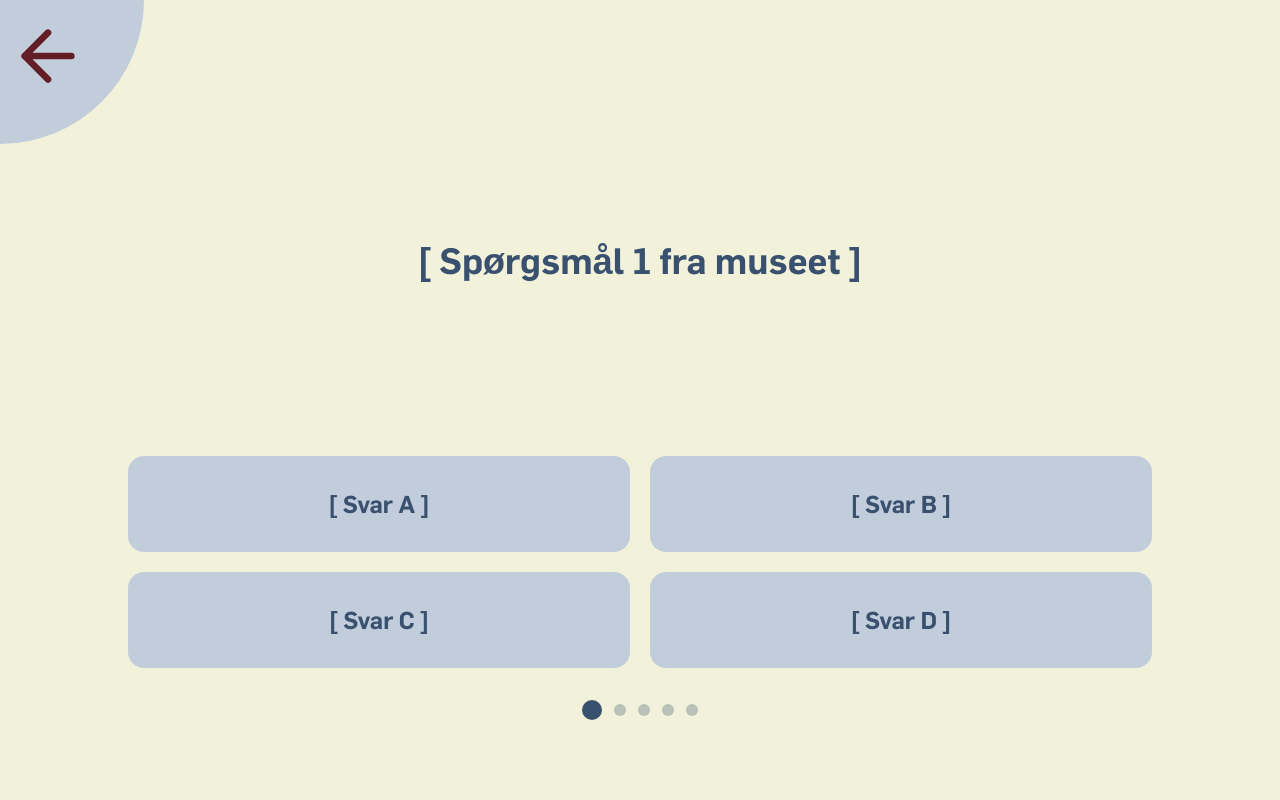
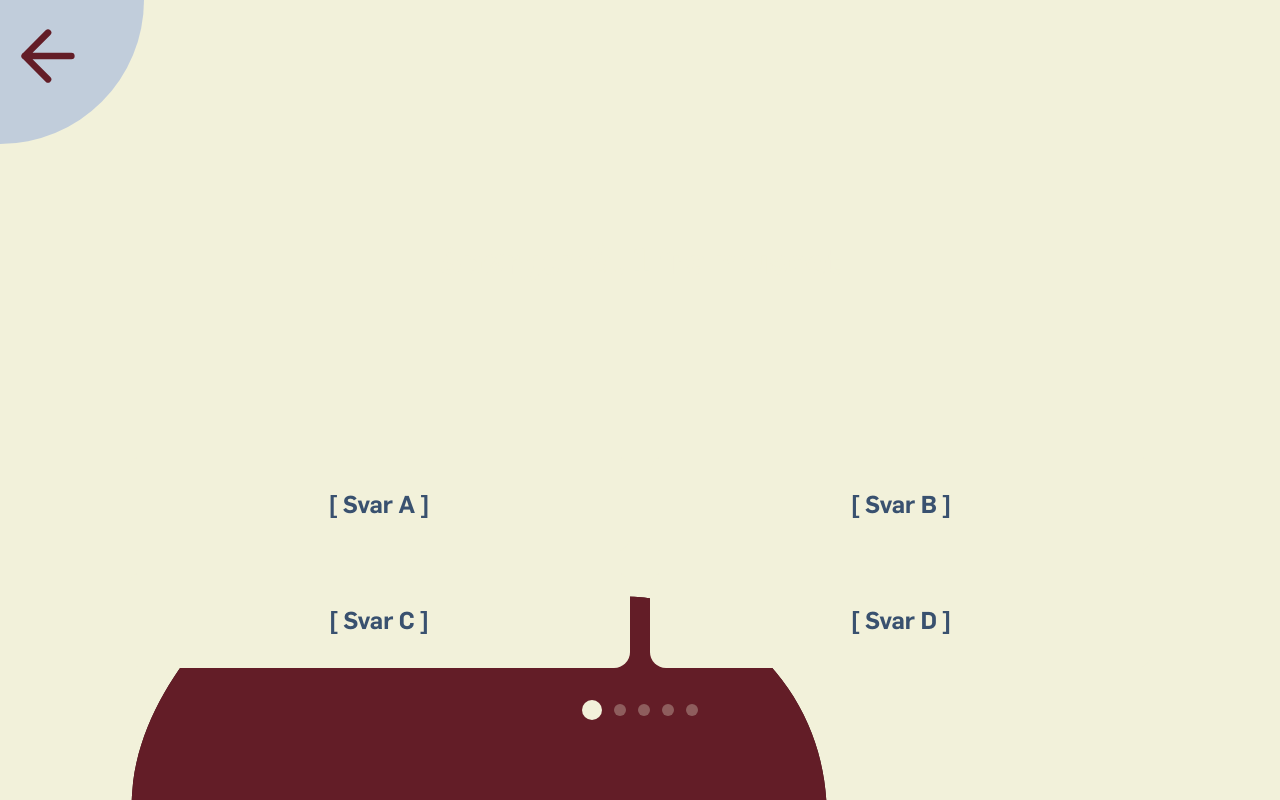
Before and after one commit to Trier77/steno-blod2, a React (Vite) app: page /quiz in a window 1280 px wide. Built offline with nearby package versions, Linux system fonts and the light colour scheme.

Commit message:
Enlarge og minimize på quizbutton

```diff
--- a/package.json
+++ b/package.json
@@ -13,6 +13,7 @@
   },
   "dependencies": {
     "@tailwindcss/vite": "^4.3.0",
+    "framer-motion": "^12.40.0",
     "react": "^19.2.6",
     "react-dom": "^19.2.6",
     "react-router": "^7.15.1",
--- a/src/App.jsx
+++ b/src/App.jsx
@@ -1,18 +1,87 @@
+import { useState } from "react";
 import { Route, Routes } from "react-router";
 import { LanguageProvider } from "./context/LanguageContext";
+import { BlobProvider, useBlob } from "./context/BlobContext.jsx";
 import StartSide from "./pages/StartSide";
 import Quiz from "./pages/Quiz";
 import VideoPage from "./pages/VideoPage";
 import "./App.css";
 
-function App() {
+const BLOB_BOTTOM_LEFT = `
+  M32.7,-50.8C45.8,-42.5,62,-39.1,65.1,-30.3C68.2,-21.5,58.1,-7.3,51.7,4.4C45.2,16,42.3,25.1,36.8,32.6C31.4,40,23.3,45.8,14.3,48.2C5.4,50.7,-4.5,49.6,-13.5,46.7C-22.5,43.7,-30.7,38.7,-32.9,31.3C-35.2,23.8,-31.4,13.9,-34.9,3.7C-38.5,-6.5,-49.4,-17,-52.5,-29.6C-55.5,-42.2,-50.8,-57,-40.7,-66.6C-30.7,-76.2,-15.4,-80.7,-2.8,-76.4C9.8,-72.1,19.7,-59,32.7,-50.8Z
+`;
+
+const EXPAND_SCALE = 50 / 8;
+
+function PersistentQuizBlob() {
+  const { expanded } = useBlob();
+
   return (
-    <LanguageProvider>
+    <div
+      style={{
+        position: "fixed",
+        inset: 0,
+        pointerEvents: "none",
+        zIndex: expanded ? 5 : 2,
+        overflow: "hidden",
+      }}
+    >
+      <svg
+        viewBox="0 0 1920 1080"
+        xmlns="http://www.w3.org/2000/svg"
+        style={{
+          width: "100%",
+          height: "100%",
+          display: "block",
+          overflow: "visible",
+        }}
+      >
+        <g transform="translate(600 1150) scale(8) rotate(110)">
+          <path
+            d={BLOB_BOTTOM_LEFT}
+            fill="#3d1118"
+            style={{
+              transformOrigin: "center",
+              transformBox: "fill-box",
+              transition: "transform 1.5s ease-in-out",
+              transform: expanded ? `scale(${EXPAND_SCALE})` : "scale(1)",
+            }}
+          />
+          <path
+            d={BLOB_BOTTOM_LEFT}
+            fill="#631d27"
+            style={{
+              transformOrigin: "center",
+              transformBox: "fill-box",
+              transition: "transform 1.5s ease-in-out",
+              transform: expanded ? `scale(${EXPAND_SCALE})` : "scale(1)",
+            }}
+          />
+        </g>
+      </svg>
+    </div>
+  );
+}
+
+function AppInner() {
+  return (
+    <div style={{ position: "relative", width: "100vw", height: "100vh" }}>
+      <PersistentQuizBlob />
       <Routes>
         <Route path="/" element={<StartSide />} />
         <Route path="/quiz" element={<Quiz />} />
         <Route path="/video/:id" element={<VideoPage />} />
       </Routes>
+    </div>
+  );
+}
+
+function App() {
+  return (
+    <LanguageProvider>
+      <BlobProvider>
+        <AppInner />
+      </BlobProvider>
     </LanguageProvider>
   );
 }
--- /dev/null
+++ b/src/context/BlobContext.jsx
@@ -0,0 +1,16 @@
+import { createContext, useContext, useState } from "react";
+
+const BlobContext = createContext(null);
+
+export function BlobProvider({ children }) {
+  const [expanded, setExpanded] = useState(false);
+  return (
+    <BlobContext.Provider value={{ expanded, setExpanded }}>
+      {children}
+    </BlobContext.Provider>
+  );
+}
+
+export function useBlob() {
+  return useContext(BlobContext);
+}
--- a/src/pages/Quiz.jsx
+++ b/src/pages/Quiz.jsx
@@ -1,8 +1,10 @@
 import { useState, useEffect } from "react";
 import { useNavigate } from "react-router";
 import { useLanguage } from "../context/LanguageContext";
+import { useBlob } from "../context/BlobContext.jsx";
 import translations from "../../translations";
 import BackButton from "../components/BackButton";
+import { motion } from "framer-motion";
 
 const STORAGE_KEY = "museum_quiz_scores";
 const ATTEMPTS_KEY = "museum_quiz_attempts";
@@ -81,11 +83,6 @@ if (typeof document !== "undefined" && !document.getElementById("quiz-style")) {
   const s = document.createElement("style");
   s.id = "quiz-style";
   s.textContent = `
-    @keyframes fadeSlideUp {
-      from { opacity: 0; transform: translateY(18px); }
-      to   { opacity: 1; transform: translateY(0); }
-    }
-    .fade-slide-up { animation: fadeSlideUp 0.6s ease forwards; }
     @keyframes heartbeat {
       0%   { transform: scale(1); }
       14%  { transform: scale(1.06); }
@@ -99,6 +96,15 @@ if (typeof document !== "undefined" && !document.getElementById("quiz-style")) {
   document.head.appendChild(s);
 }
 
+const fadeUp = {
+  hidden: { opacity: 0, y: 22 },
+  visible: (delay = 0) => ({
+    opacity: 1,
+    y: 0,
+    transition: { duration: 0.55, ease: [0.4, 0, 0.2, 1], delay },
+  }),
+};
+
 const SCREEN_QUESTION = "question";
 const SCREEN_EXPLANATION = "explanation";
 const SCREEN_RESULTS = "results";
@@ -106,6 +112,7 @@ const SCREEN_RESULTS = "results";
 function Quiz() {
   const navigate = useNavigate();
   const { language } = useLanguage();
+  const { setExpanded } = useBlob();
   const t = translations[language].quiz;
 
   const [screen, setScreen] = useState(SCREEN_QUESTION);
@@ -118,10 +125,17 @@ function Quiz() {
   const [stats, setStats] = useState(null);
   const [showQuitDialog, setShowQuitDialog] = useState(false);
   const [quitVisible, setQuitVisible] = useState(false);
+  const [contentVisible, setContentVisible] = useState(false);
 
   const question = t.questions[currentQ];
   const isActiveQuiz =
     screen === SCREEN_QUESTION || screen === SCREEN_EXPLANATION;
+
+  // Fade content in after blob has had time to expand
+  useEffect(() => {
+    const id = setTimeout(() => setContentVisible(true), 400);
+    return () => clearTimeout(id);
+  }, []);
 
   const transitionTo = (nextScreen) => {
     setFadeIn(false);
@@ -129,6 +143,13 @@ function Quiz() {
       setScreen(nextScreen);
       setFadeIn(true);
     }, 300);
+  };
+
+  const navigateHome = () => {
+    // Fade content out, shrink blob, then navigate
+    setContentVisible(false);
+    setExpanded(false);
+    setTimeout(() => navigate("/"), 1600);
   };
 
   const handleAnswer = (index) => {
@@ -173,7 +194,7 @@ function Quiz() {
       setShowQuitDialog(true);
       setTimeout(() => setQuitVisible(true), 10);
     } else {
-      navigate("/");
+      navigateHome();
     }
   };
 
@@ -181,7 +202,7 @@ function Quiz() {
     setQuitVisible(false);
     setTimeout(() => {
       setShowQuitDialog(false);
-      navigate("/");
+      navigateHome();
     }, 300);
   };
 
@@ -192,28 +213,36 @@ function Quiz() {
 
   const getOptionStyle = (index) => {
     if (selectedAnswer === null) {
-      return "bg-museum-blue text-primary hover:bg-museum-blue/80";
+      return "bg-museum-cream text-primary hover:opacity-90";
     }
     if (!showCorrect) {
       if (index === selectedAnswer) return "bg-primary text-museum-cream";
-      return "bg-museum-blue text-primary opacity-50";
+      return "bg-museum-cream text-primary opacity-40";
     }
     if (index === question.correct) return "bg-green-600 text-white";
     if (index === selectedAnswer && !wasCorrect)
-      return "bg-museum-crimson text-museum-cream";
-    return "bg-museum-blue text-primary opacity-50";
+      return "bg-primary text-museum-cream opacity-80";
+    return "bg-museum-cream text-primary opacity-30";
   };
 
   return (
-    <div className="w-screen h-screen bg-museum-cream flex flex-col overflow-hidden select-none font-flama">
+    // Transparent background — the persistent blob from App.jsx is the background
+    <div
+      className="w-screen h-screen flex flex-col overflow-hidden select-none font-flama"
+      style={{
+        backgroundColor: "transparent",
+        position: "relative",
+        zIndex: 6,
+      }}
+    >
       <BackButton onClick={handleBackAttempt} />
 
       {/* Quit dialog */}
       {showQuitDialog && (
         <div
-          className="absolute inset-0 z-40 flex items-center justify-center"
+          className="fixed inset-0 z-50 flex items-center justify-center"
           style={{
-            backgroundColor: `rgba(0,0,0,${quitVisible ? 0.4 : 0})`,
+            backgroundColor: `rgba(0,0,0,${quitVisible ? 0.5 : 0})`,
             transition: "background-color 0.3s ease",
           }}
         >
@@ -234,13 +263,14 @@ function Quiz() {
             <div className="flex flex-col gap-4 w-full">
               <button
                 onClick={handleConfirmQuit}
-                className="w-full bg-museum-crimson text-museum-cream font-semibold text-2xl rounded-full py-5"
+                className="w-full bg-primary text-museum-cream font-semibold text-2xl rounded-full py-5"
               >
                 {t.quitConfirm}
               </button>
               <button
                 onClick={handleCancelQuit}
-                className="w-full bg-museum-blue text-primary font-semibold text-2xl rounded-full py-5"
+                className="w-full text-museum-cream font-semibold text-2xl rounded-full py-5"
+                style={{ backgroundColor: "#631d27" }}
               >
                 {t.quitCancel}
               </button>
@@ -253,47 +283,61 @@ function Quiz() {
       <div
         className="flex flex-col flex-1 px-32 py-16"
         style={{
-          opacity: fadeIn ? 1 : 0,
-          transform: fadeIn ? "translateY(0)" : "translateY(16px)",
-          transition: "opacity 0.3s ease, transform 0.3s ease",
+          opacity: contentVisible && fadeIn ? 1 : 0,
+          transform:
+            contentVisible && fadeIn ? "translateY(0)" : "translateY(16px)",
+          transition: "opacity 0.4s ease, transform 0.4s ease",
         }}
       >
         {/* QUESTION */}
         {screen === SCREEN_QUESTION && (
           <div className="flex flex-col h-full">
-            {/* Question */}
             <div className="flex-1 flex items-center justify-center px-16">
-              <h2 className="text-primary text-4xl font-semibold text-center leading-snug">
+              <motion.h2
+                className="text-museum-cream text-4xl font-semibold text-center leading-snug"
+                variants={fadeUp}
+                initial="hidden"
+                animate="visible"
+                custom={0.1}
+              >
                 {question.question}
-              </h2>
+              </motion.h2>
             </div>
 
-            {/* 2x2 options grid */}
             <div className="grid grid-cols-2 gap-5 mb-8">
               {question.options.map((option, i) => (
-                <button
+                <motion.button
                   key={i}
+                  variants={fadeUp}
+                  initial="hidden"
+                  animate="visible"
+                  custom={0.2 + i * 0.1}
                   onClick={() => handleAnswer(i)}
                   className={`rounded-2xl px-8 py-8 font-semibold text-2xl text-center transition-all duration-500 ${getOptionStyle(i)}`}
                 >
                   {option}
-                </button>
+                </motion.button>
               ))}
             </div>
 
-            {/* Progress dots */}
-            <div className="flex items-center justify-center gap-3 mb-4">
+            <motion.div
+              className="flex items-center justify-center gap-3 mb-4"
+              variants={fadeUp}
+              initial="hidden"
+              animate="visible"
+              custom={0.6}
+            >
               {t.questions.map((_, i) => (
                 <div
                   key={i}
-                  className={`rounded-full bg-primary transition-all duration-300 ${
+                  className={`rounded-full bg-museum-cream transition-all duration-300 ${
                     i === currentQ
                       ? "w-5 h-5 opacity-100"
                       : "w-3 h-3 opacity-30"
                   }`}
                 />
               ))}
-            </div>
+            </motion.div>
           </div>
         )}
 
@@ -301,16 +345,16 @@ function Quiz() {
         {screen === SCREEN_EXPLANATION && (
           <div className="flex flex-col items-center justify-between h-full">
             <div className="flex-1 flex flex-col items-center justify-center gap-10 px-16">
-              <span className="text-primary text-6xl font-semibold">
+              <span className="text-museum-cream text-6xl font-semibold">
                 {wasCorrect ? t.correctLabel : t.wrongLabel}
               </span>
-              <p className="text-primary/80 text-3xl text-center leading-relaxed font-light">
+              <p className="text-museum-cream/80 text-3xl text-center leading-relaxed font-light">
                 {question.explanation}
               </p>
             </div>
             <button
               onClick={handleNext}
-              className="bg-museum-crimson text-museum-cream font-semibold text-2xl rounded-full px-16 py-5 mb-4 hover:opacity-90 transition-opacity duration-200"
+              className="bg-museum-cream text-primary font-semibold text-2xl rounded-full px-16 py-5 mb-4 hover:opacity-90 transition-opacity duration-200"
             >
               {currentQ + 1 >= t.questions.length ? t.resultsTitle : t.nextBtn}
             </button>
@@ -325,7 +369,7 @@ function Quiz() {
             stats={stats}
             t={t}
             onPlayAgain={handlePlayAgain}
-            onHome={() => navigate("/")}
+            onHome={navigateHome}
           />
         )}
       </div>
@@ -350,16 +394,24 @@ function ResultsScreen({ score, total, stats, t, onPlayAgain, onHome }) {
 
   return (
     <div className="flex flex-col items-center justify-between h-full px-16 pt-12 pb-10">
-      {/* Two cards side by side */}
       <div className="flex gap-10 w-full flex-1 mb-10">
-        {/* Score card */}
-        <div className="flex-1 bg-museum-blue/40 rounded-3xl flex flex-col items-center justify-center gap-4">
-          <h2 className="text-primary text-4xl font-semibold fade-slide-up">
+        <div
+          className="flex-1 rounded-3xl flex flex-col items-center justify-center gap-4"
+          style={{ backgroundColor: "rgba(242,241,218,0.15)" }}
+        >
+          <h2
+            className="text-museum-cream text-4xl font-semibold"
+            style={{ animation: "fadeSlideUp 0.6s ease forwards" }}
+          >
             {t.resultsHeading}
           </h2>
           <p
-            className="text-primary font-semibold leading-none fade-slide-up"
-            style={{ fontSize: "8rem", animationDelay: "100ms", opacity: 0 }}
+            className="text-museum-cream font-semibold leading-none"
+            style={{
+              fontSize: "8rem",
+              animation: "fadeSlideUp 0.6s ease 100ms forwards",
+              opacity: 0,
+            }}
           >
             {animatedScore}
             <span className="opacity-30" style={{ fontSize: "4rem" }}>
@@ -368,28 +420,30 @@ function ResultsScreen({ score, total, stats, t, onPlayAgain, onHome }) {
           </p>
         </div>
 
-        {/* Percentile card */}
         <div
-          className="flex-1 bg-museum-blue/40 rounded-3xl flex flex-col items-center justify-center gap-4"
+          className="flex-1 rounded-3xl flex flex-col items-center justify-center gap-4"
           style={{
+            backgroundColor: "rgba(242,241,218,0.15)",
             opacity: showPercentile ? 1 : 0,
             transform: showPercentile ? "translateY(0)" : "translateY(20px)",
             transition: "opacity 0.7s ease, transform 0.7s ease",
           }}
         >
-          <p className="text-primary text-3xl font-light text-center">
+          <p className="text-museum-cream text-3xl font-light text-center">
             {t.resultsBetterThan}
           </p>
           <p
-            className={`text-primary font-semibold leading-none${showPercentile ? " heartbeat" : ""}`}
+            className={`text-museum-cream font-semibold leading-none${
+              showPercentile ? " heartbeat" : ""
+            }`}
             style={{ fontSize: "8rem" }}
           >
             {animatedPct}%
           </p>
-          <p className="text-primary text-3xl font-light text-center">
+          <p className="text-museum-cream text-3xl font-light text-center">
             {t.resultsOfVisitors}
           </p>
-          <p className="text-primary/40 text-center text-lg mt-1">
+          <p className="text-museum-cream/40 text-center text-lg mt-1">
             {t.resultsBasedOn}{" "}
             <span className="font-semibold text-2xl">
               {stats.totalAttempts}
@@ -399,7 +453,6 @@ function ResultsScreen({ score, total, stats, t, onPlayAgain, onHome }) {
         </div>
       </div>
 
-      {/* Buttons */}
       <div
         className="flex flex-col items-center gap-5 w-1/2"
         style={{
@@ -410,13 +463,13 @@ function ResultsScreen({ score, total, stats, t, onPlayAgain, onHome }) {
       >
         <button
           onClick={onPlayAgain}
-          className="w-full bg-museum-crimson text-museum-cream font-semibold text-3xl rounded-full py-10 hover:opacity-90 transition-opacity duration-200"
+          className="w-full bg-museum-cream text-primary font-semibold text-3xl rounded-full py-10 hover:opacity-90 transition-opacity duration-200"
         >
           {t.playAgainBtn}
         </button>
         <button
           onClick={onHome}
-          className="w-full bg-museum-blue text-primary font-semibold text-3xl rounded-full py-10 hover:opacity-90 transition-opacity duration-200"
+          className="w-full bg-museum-cream/20 text-museum-cream font-semibold text-3xl rounded-full py-10 border-2 border-museum-cream/30 hover:bg-museum-cream/30 transition-all duration-200"
         >
           {t.backBtn}
         </button>
--- a/src/pages/StartSide.jsx
+++ b/src/pages/StartSide.jsx
@@ -1,6 +1,7 @@
-import { useState } from "react";
+import { useState, useEffect } from "react";
 import { useNavigate } from "react-router";
 import { useLanguage } from "../context/LanguageContext";
+import { useBlob } from "../context/BlobContext";
 import translations from "../../translations";
 import FlagButton from "../components/FlagButton";
 import ConfirmDialog from "../components/ConfirmDialogue";
@@ -23,6 +24,7 @@ function BlobButton({
   onClick,
   svgTransform,
   animationDelay = "0s",
+  visible = true,
 }) {
   const [pressed, setPressed] = useState(false);
   return (
@@ -32,7 +34,12 @@ function BlobButton({
       onPointerDown={() => setPressed(true)}
       onPointerUp={() => setPressed(false)}
       onPointerLeave={() => setPressed(false)}
-      style={{ cursor: "pointer" }}
+      style={{
+        cursor: "pointer",
+        transition: "opacity 0.8s ease",
+        opacity: visible ? 1 : 0,
+        pointerEvents: visible ? "auto" : "none",
+      }}
       role="button"
       aria-label={label}
     >
@@ -64,7 +71,7 @@ function BlobButton({
   );
 }
 
-function WaveText({ label, x, y, animationDelay = 0 }) {
+function WaveText({ label, x, y, animationDelay = 0, fade = false }) {
   const CHAR_WIDTH = 60;
   const chars = label.split("");
   const totalWidth = chars.length * CHAR_WIDTH;
@@ -84,8 +91,10 @@ function WaveText({ label, x, y, animationDelay = 0 }) {
           fontFamily="Flama, sans-serif"
           style={{
             pointerEvents: "none",
-            animation: `letterWave 2s ease-in-out infinite`,
-            animationDelay: `${animationDelay + i * 0.08}s`,
+            animation: `letterWave 3s ease-in-out infinite`,
+            animationDelay: `${animationDelay + i * 0.16}s`,
+            transition: "opacity 0.8s ease",
+            opacity: fade ? 0 : 1,
           }}
         >
           {char === " " ? "\u00A0" : char}
@@ -95,14 +104,88 @@ function WaveText({ label, x, y, animationDelay = 0 }) {
   );
 }
 
+function QuizBlobHitArea({ onClick, expanding }) {
+  const [pressed, setPressed] = useState(false);
+
+  return (
+    <div
+      style={{
+        position: "absolute",
+        inset: 0,
+        pointerEvents: expanding ? "none" : "auto",
+        zIndex: 3,
+        overflow: "hidden",
+      }}
+    >
+      <svg
+        viewBox="0 0 1920 1080"
+        xmlns="http://www.w3.org/2000/svg"
+        style={{
+          width: "100%",
+          height: "100%",
+          display: "block",
+          overflow: "visible",
+        }}
+      >
+        <g
+          transform="translate(600 1150) scale(8) rotate(110)"
+          onClick={onClick}
+          onPointerDown={() => setPressed(true)}
+          onPointerUp={() => setPressed(false)}
+          onPointerLeave={() => setPressed(false)}
+          style={{ cursor: "pointer" }}
+          role="button"
+          aria-label="QUIZ"
+        >
+          <path
+            d={BLOB_BOTTOM_LEFT}
+            fill="transparent"
+            style={{ transformOrigin: "center", transformBox: "fill-box" }}
+          />
+        </g>
+        <WaveText
+          label="QUIZ"
+          x={720}
+          y={1010}
+          animationDelay={2}
+          fade={expanding}
+        />
+      </svg>
+    </div>
+  );
+}
+
 function StartSide() {
   const navigate = useNavigate();
   const { language, visible } = useLanguage();
+  // Read expanded directly — if blob is still expanded when we mount,
+  // others start hidden and we schedule them to fade in shortly after
+  const { setExpanded, expanded } = useBlob();
   const t = translations[language].startside;
   const tQuiz = translations[language].quiz;
 
   const [showQuizIntro, setShowQuizIntro] = useState(false);
   const [dialogVisible, setDialogVisible] = useState(false);
+  const [expanding, setExpanding] = useState(false);
+
+  // If expanded is true when we mount, blob is currently shrinking —
+  // start others as hidden and fade them in after 400ms
+  const [othersVisible, setOthersVisible] = useState(!expanded);
+
+  useEffect(() => {
+    if (expanded) {
+      // We just mounted while blob is shrinking — fade others in at 400ms
+      const id = setTimeout(() => setOthersVisible(true), 400);
+      return () => clearTimeout(id);
+    }
+  }, []); // intentionally only on mount
+
+  const handleQuizTap = () => {
+    setOthersVisible(false);
+    setExpanding(true);
+    setExpanded(true);
+    setTimeout(() => navigate("/quiz"), 1600);
+  };
 
   const openQuizIntro = () => {
     setShowQuizIntro(true);
@@ -163,6 +246,7 @@ function StartSide() {
           onClick={() => navigate("/cyklusser")}
           svgTransform="translate(240 0) scale(9) rotate(375)"
           animationDelay="0s"
+          visible={othersVisible}
         />
         <BlobButton
           path={BLOB_TOP_RIGHT}
@@ -170,20 +254,24 @@ function StartSide() {
           onClick={() => navigate("/video/forsker")}
           svgTransform="translate(1770 130) scale(9) rotate(10)"
           animationDelay="1s"
-        />
-        <BlobButton
-          path={BLOB_BOTTOM_LEFT}
-          label="QUIZ"
-          onClick={openQuizIntro}
-          svgTransform="translate(600 1150) scale(8) rotate(110)"
-          animationDelay="2s"
+          visible={othersVisible}
         />
 
-        <WaveText label="Cyklus" x={400} y={250} animationDelay={0} />
-        <WaveText label="Video" x={1600} y={350} animationDelay={1} />
-        <WaveText label="QUIZ" x={720} y={1010} animationDelay={2} />
+        <WaveText
+          label="Cyklus"
+          x={400}
+          y={250}
+          animationDelay={0}
+          fade={!othersVisible}
+        />
+        <WaveText
+          label="Video"
+          x={1600}
+          y={350}
+          animationDelay={1}
+          fade={!othersVisible}
+        />
 
-        {/* Language button — bottom right */}
         <foreignObject x="1760" y="990" width="150" height="85">
           <div
             xmlns="http://www.w3.org/1999/xhtml"
@@ -201,6 +289,8 @@ function StartSide() {
           </div>
         </foreignObject>
       </svg>
+
+      <QuizBlobHitArea onClick={handleQuizTap} expanding={expanding} />
     </div>
   );
 }
```
Also changed, not shown: 1 other file (tests, documents, lock files or other folders).
